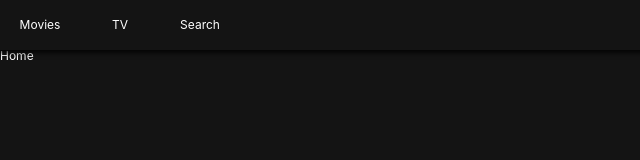
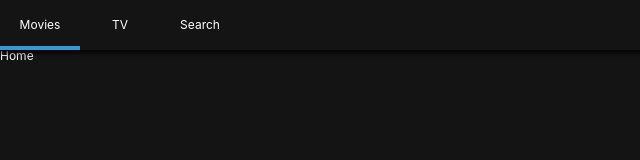
Before and after one commit to dawn4rest/nomflix, a React (Create React App) app: page / in a window 1280 px wide. Shown: the top 160 px of the page, without its empty margins (0-640 px from the left). Built offline with nearby package versions, Linux system fonts and the light colour scheme.

Commit message:
feat. Aware Header location

```diff
--- a/src/Components/Header.js
+++ b/src/Components/Header.js
@@ -1,5 +1,5 @@
 import React from "react";
-import { Link } from "react-router-dom";
+import { Link, withRouter } from "react-router-dom";
 import styled from "styled-components";
 
 const Header = styled.header`
@@ -24,6 +24,9 @@
   width: 80px;
   height: 50px;
   text-align: center;
+  border-bottom: 4px solid
+    ${props => (props.current ? "#3498db" : "transparent")};
+  transition: all 0.5s ease;
 `;
 
 const SLink = styled(Link)`
@@ -33,18 +36,18 @@
   justify-content: center;
 `;
 
-export default () => (
+export default withRouter(({ location: { pathname } }) => (
   <Header>
     <List>
-      <Item>
+      <Item current={pathname === "/"}>
         <SLink to="/">Movies</SLink>
       </Item>
-      <Item>
+      <Item current={pathname === "/tv"}>
         <SLink to="/tv">TV</SLink>
       </Item>
-      <Item>
+      <Item current={pathname === "/search"}>
         <SLink to="/search">Search</SLink>
       </Item>
     </List>
   </Header>
-);
+));
```
